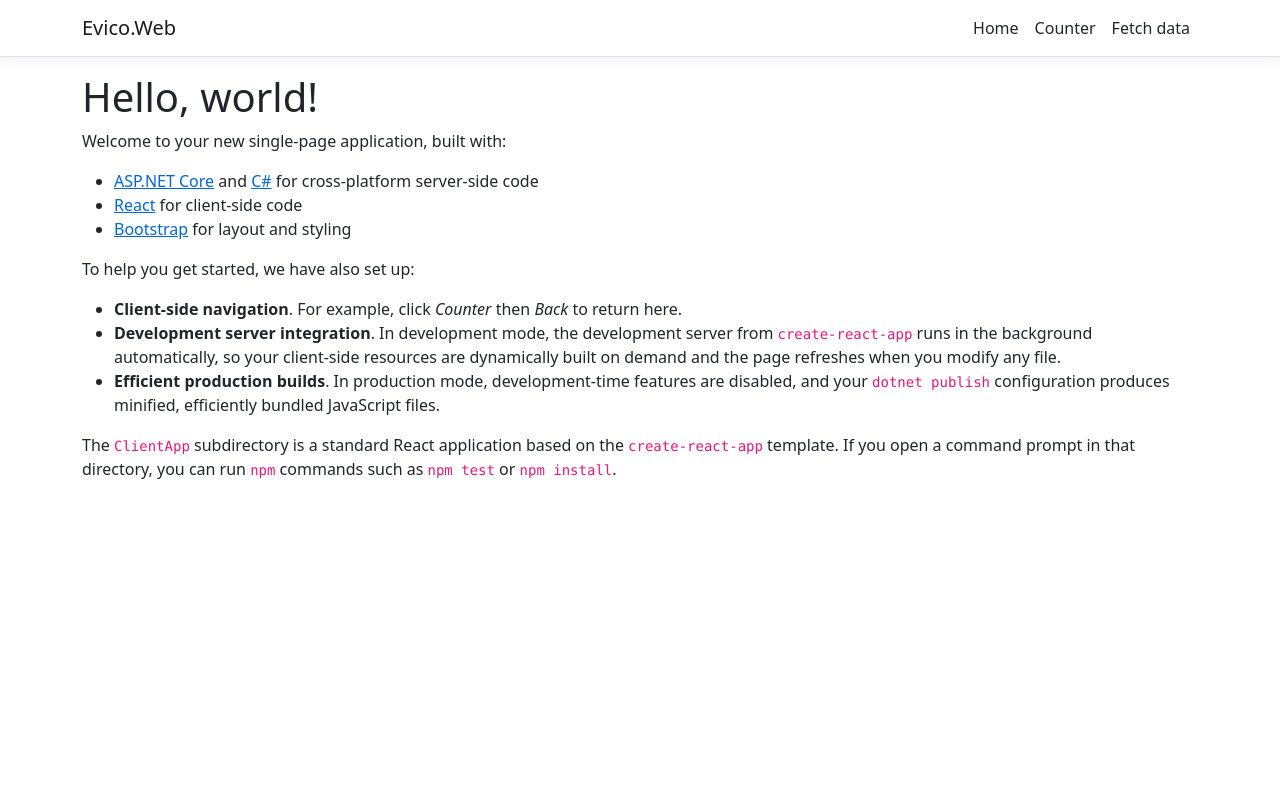
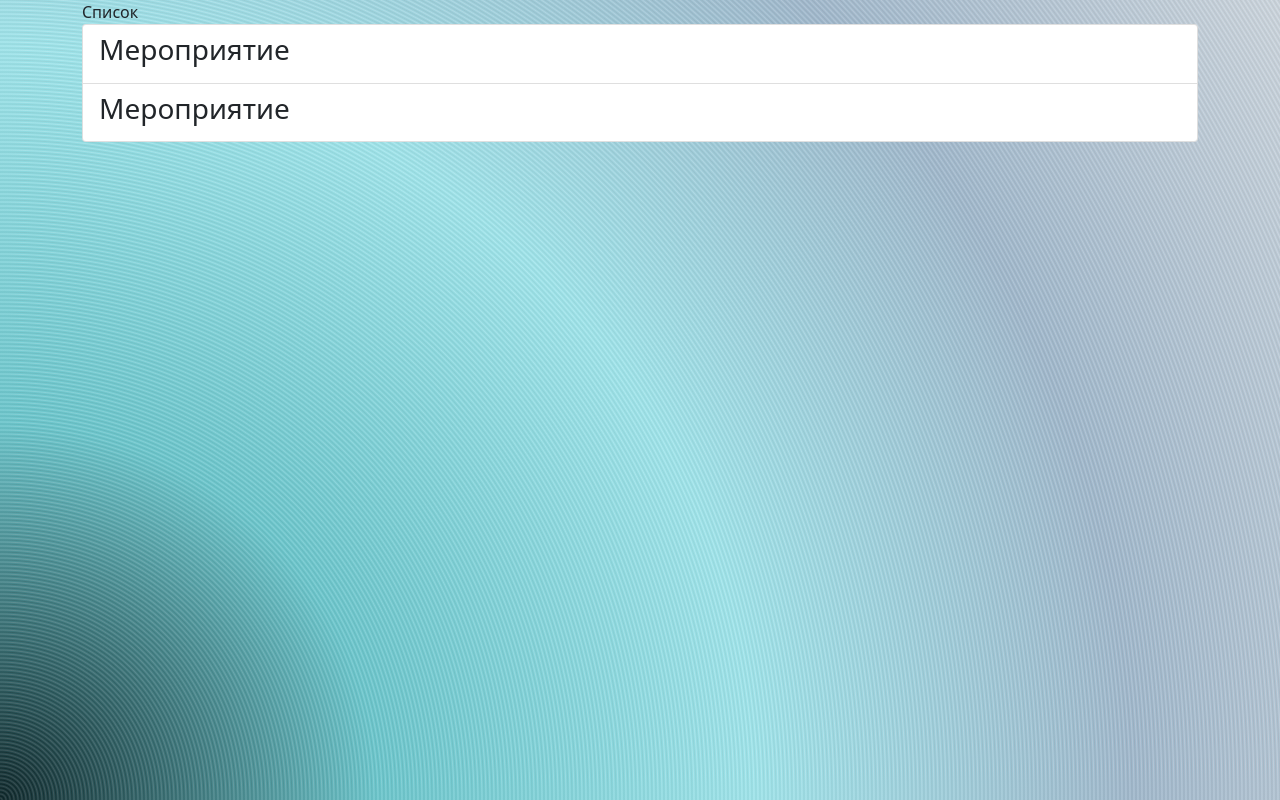
Before and after one commit to niklyadov/csu-evico, a React (Create React App) app in the folder Evico.Web/ClientApp/: page / in a window 1280 px wide. Built offline with nearby package versions, Linux system fonts and the light colour scheme.

Commit message:
drop components

```diff
--- a/Evico.Web/ClientApp/src/App.js
+++ b/Evico.Web/ClientApp/src/App.js
@@ -1,22 +1,10 @@
-import React, { Component } from 'react';
-import { Route } from 'react-router';
+import React from 'react';
 import { Layout } from './components/Layout';
-import { Home } from './components/Home';
-import { FetchData } from './components/FetchData';
-import { Counter } from './components/Counter';
 
 import './custom.css'
 
-export default class App extends Component {
-  static displayName = App.name;
+export default function App() {
 
-  render () {
-    return (
-      <Layout>
-        <Route exact path='/' component={Home} />
-        <Route path='/counter' component={Counter} />
-        <Route path='/fetch-data' component={FetchData} />
-      </Layout>
-    );
-  }
-}
+  return <Layout></Layout>
+
+};
--- a/Evico.Web/ClientApp/src/components/Counter.js
+++ /dev/null
@@ -1,31 +0,0 @@
-import React, { Component } from 'react';
-
-export class Counter extends Component {
-  static displayName = Counter.name;
-
-  constructor(props) {
-    super(props);
-    this.state = { currentCount: 0 };
-    this.incrementCounter = this.incrementCounter.bind(this);
-  }
-
-  incrementCounter() {
-    this.setState({
-      currentCount: this.state.currentCount + 1
-    });
-  }
-
-  render() {
-    return (
-      <div>
-        <h1>Counter</h1>
-
-        <p>This is a simple example of a React component.</p>
-
-        <p aria-live="polite">Current count: <strong>{this.state.currentCount}</strong></p>
-
-        <button className="btn btn-primary" onClick={this.incrementCounter}>Increment</button>
-      </div>
-    );
-  }
-}
--- a/Evico.Web/ClientApp/src/components/FetchData.js
+++ /dev/null
@@ -1,64 +0,0 @@
-import React, { Component } from 'react';
-import {env} from "process";
-
-export class FetchData extends Component {
-  static displayName = FetchData.name;
-
-  constructor(props) {
-    super(props);
-    this.state = { forecasts: [], loading: true };
-  }
-
-  componentDidMount() {
-    this.populateWeatherData();
-  }
-
-  static renderForecastsTable(forecasts) {
-    return (
-      <table className='table table-striped' aria-labelledby="tabelLabel">
-        <thead>
-          <tr>
-            <th>Date</th>
-            <th>Temp. (C)</th>
-            <th>Temp. (F)</th>
-            <th>Summary</th>
-          </tr>
-        </thead>
-        <tbody>
-          {forecasts.map(forecast =>
-            <tr key={forecast.date}>
-              <td>{forecast.date}</td>
-              <td>{forecast.temperatureC}</td>
-              <td>{forecast.temperatureF}</td>
-              <td>{forecast.summary}</td>
-            </tr>
-          )}
-        </tbody>
-      </table>
-    );
-  }
-
-  render() {
-    let contents = this.state.loading
-      ? <p><em>Loading...</em></p>
-      : FetchData.renderForecastsTable(this.state.forecasts);
-
-    return (
-      <div>
-        <h1 id="tabelLabel" >Weather forecast</h1>
-        <p>This component demonstrates fetching data from the server.</p>
-        {contents}
-      </div>
-    );
-  }
-
-  async populateWeatherData() {
-    // todo: это URL до API. Нужно где-то хранить в коде(или в конфиге)
-    const apiUrl = 'http://localhost:61666'
-    if(!!!apiUrl) throw new Error("Api url is not presented")
-
-    const response = await fetch(`${apiUrl}/weatherforecast`);
-    const data = await response.json();
-    this.setState({ forecasts: data, loading: false });
-  }
-}
--- a/Evico.Web/ClientApp/src/components/Home.js
+++ /dev/null
@@ -1,26 +0,0 @@
-import React, { Component } from 'react';
-
-export class Home extends Component {
-  static displayName = Home.name;
-
-  render () {
-    return (
-      <div>
-        <h1>Hello, world!</h1>
-        <p>Welcome to your new single-page application, built with:</p>
-        <ul>
-          <li><a href='https://get.asp.net/'>ASP.NET Core</a> and <a href='https://msdn.microsoft.com/en-us/library/67ef8sbd.aspx'>C#</a> for cross-platform server-side code</li>
-          <li><a href='https://facebook.github.io/react/'>React</a> for client-side code</li>
-          <li><a href='http://getbootstrap.com/'>Bootstrap</a> for layout and styling</li>
-        </ul>
-        <p>To help you get started, we have also set up:</p>
-        <ul>
-          <li><strong>Client-side navigation</strong>. For example, click <em>Counter</em> then <em>Back</em> to return here.</li>
-          <li><strong>Development server integration</strong>. In development mode, the development server from <code>create-react-app</code> runs in the background automatically, so your client-side resources are dynamically built on demand and the page refreshes when you modify any file.</li>
-          <li><strong>Efficient production builds</strong>. In production mode, development-time features are disabled, and your <code>dotnet publish</code> configuration produces minified, efficiently bundled JavaScript files.</li>
-        </ul>
-        <p>The <code>ClientApp</code> subdirectory is a standard React application based on the <code>create-react-app</code> template. If you open a command prompt in that directory, you can run <code>npm</code> commands such as <code>npm test</code> or <code>npm install</code>.</p>
-      </div>
-    );
-  }
-}
--- a/Evico.Web/ClientApp/src/components/Layout.js
+++ b/Evico.Web/ClientApp/src/components/Layout.js
@@ -1,18 +1,13 @@
-import React, { Component } from 'react';
+import React from 'react';
 import { Container } from 'reactstrap';
-import { NavMenu } from './NavMenu';
+import { List } from './List';
 
-export class Layout extends Component {
-  static displayName = Layout.name;
+export function Layout() {
 
-  render () {
-    return (
-      <div>
-        <NavMenu />
-        <Container>
-          {this.props.children}
-        </Container>
-      </div>
-    );
-  }
-}
+  return <div className='window'>
+    <Container className='container'>
+      <List></List>
+    </Container>
+  </div>
+
+};
--- /dev/null
+++ b/Evico.Web/ClientApp/src/components/List.js
@@ -0,0 +1,14 @@
+import ListItem from "./ListItem";
+import { ListGroup } from "reactstrap";
+
+export function List() {
+
+    return <div className='list'>
+        <header className='list__header'>Список</header>
+        <ListGroup className='list__ul'>
+            <ListItem></ListItem>
+            <ListItem></ListItem>
+        </ListGroup>
+    </div>
+
+};
--- /dev/null
+++ b/Evico.Web/ClientApp/src/components/ListItem.js
@@ -0,0 +1,9 @@
+import { ListGroupItem } from "reactstrap";
+
+export default function ListItem(props) {
+
+    return <ListGroupItem>
+        <h3>Мероприятие</h3>
+    </ListGroupItem>
+
+};
--- a/Evico.Web/ClientApp/src/components/NavMenu.css
+++ /dev/null
@@ -1,18 +0,0 @@
-a.navbar-brand {
-  white-space: normal;
-  text-align: center;
-  word-break: break-all;
-}
-
-html {
-  font-size: 14px;
-}
-@media (min-width: 768px) {
-  html {
-    font-size: 16px;
-  }
-}
-
-.box-shadow {
-  box-shadow: 0 .25rem .75rem rgba(0, 0, 0, .05);
-}
--- a/Evico.Web/ClientApp/src/components/NavMenu.js
+++ /dev/null
@@ -1,51 +0,0 @@
-import React, { Component } from 'react';
-import { Collapse, Container, Navbar, NavbarBrand, NavbarToggler, NavItem, NavLink } from 'reactstrap';
-import { Link } from 'react-router-dom';
-import './NavMenu.css';
-
-'eq';
-
-export class NavMenu extends Component {
-  static displayName = NavMenu.name;
-
-  constructor (props) {
-    super(props);
-
-    this.toggleNavbar = this.toggleNavbar.bind(this);
-    this.state = {
-      collapsed: true
-    };
-  }
-
-  toggleNavbar () {
-    this.setState({
-      collapsed: !this.state.collapsed
-    });
-  }
-
-  render () {
-    return (
-      <header>
-        <Navbar className="navbar-expand-sm navbar-toggleable-sm ng-white border-bottom box-shadow mb-3" light>
-          <Container>
-            <NavbarBrand tag={Link} to="/">Evico.Web</NavbarBrand>
-            <NavbarToggler onClick={this.toggleNavbar} className="mr-2" />
-            <Collapse className="d-sm-inline-flex flex-sm-row-reverse" isOpen={!this.state.collapsed} navbar>
-              <ul className="navbar-nav flex-grow">
-                <NavItem>
-                  <NavLink tag={Link} className="text-dark" to="/">Home</NavLink>
-                </NavItem>
-                <NavItem>
-                  <NavLink tag={Link} className="text-dark" to="/counter">Counter</NavLink>
-                </NavItem>
-                <NavItem>
-                  <NavLink tag={Link} className="text-dark" to="/fetch-data">Fetch data</NavLink>
-                </NavItem>
-              </ul>
-            </Collapse>
-          </Container>
-        </Navbar>
-      </header>
-    );
-  }
-}
--- a/Evico.Web/ClientApp/src/custom.css
+++ b/Evico.Web/ClientApp/src/custom.css
@@ -1,14 +1,18 @@
-/* Provide sufficient contrast against white background */
-a {
-  color: #0366d6;
+/*
+
+    #266255 Eden
+    #fa8072 Salmon
+    #CE7B5B Brandied Melon
+    #96DFE4 Island Paradise
+
+*/
+
+body {
+
+  margin: 0;
+  padding: 0;
+  background-image: repeating-radial-gradient(circle at 0 100%, rgba(27,27,30, 0.1), rgba(88,164,176, 0.15) 1px, rgba(216,219,226, 0.2) 2px, rgba(88,164,176, 0.15) 3px, rgba(27,27,30, 0.1) 4px), radial-gradient(circle at 0 100%, #0b1f21, #6fcbd0, #a7ecf1, #a9bcd0, #d8dbe2);
+  background-repeat: no-repeat;
+  background-attachment: fixed;
+
 }
-
-code {
-  color: #E01A76;
-}
-
-.btn-primary {
-  color: #fff;
-  background-color: #1b6ec2;
-  border-color: #1861ac;
-}
--- a/Evico.Web/ClientApp/src/index.js
+++ b/Evico.Web/ClientApp/src/index.js
@@ -15,12 +15,6 @@ ReactDOM.render(
   </BrowserRouter>,
   rootElement);
 
-// If you want your app to work offline and load faster, you can change
-// unregister() to register() below. Note this comes with some pitfalls.
-// Learn more about service workers: https://cra.link/PWA
 serviceWorkerRegistration.unregister();
 
-// If you want to start measuring performance in your app, pass a function
-// to log results (for example: reportWebVitals(console.log))
-// or send to an analytics endpoint. Learn more: https://bit.ly/CRA-vitals
 reportWebVitals();
```
Also changed, not shown: Evico.Web/ClientApp/public/index.html (+0 -23 lines), 1 other file (tests, documents, lock files or other folders).
